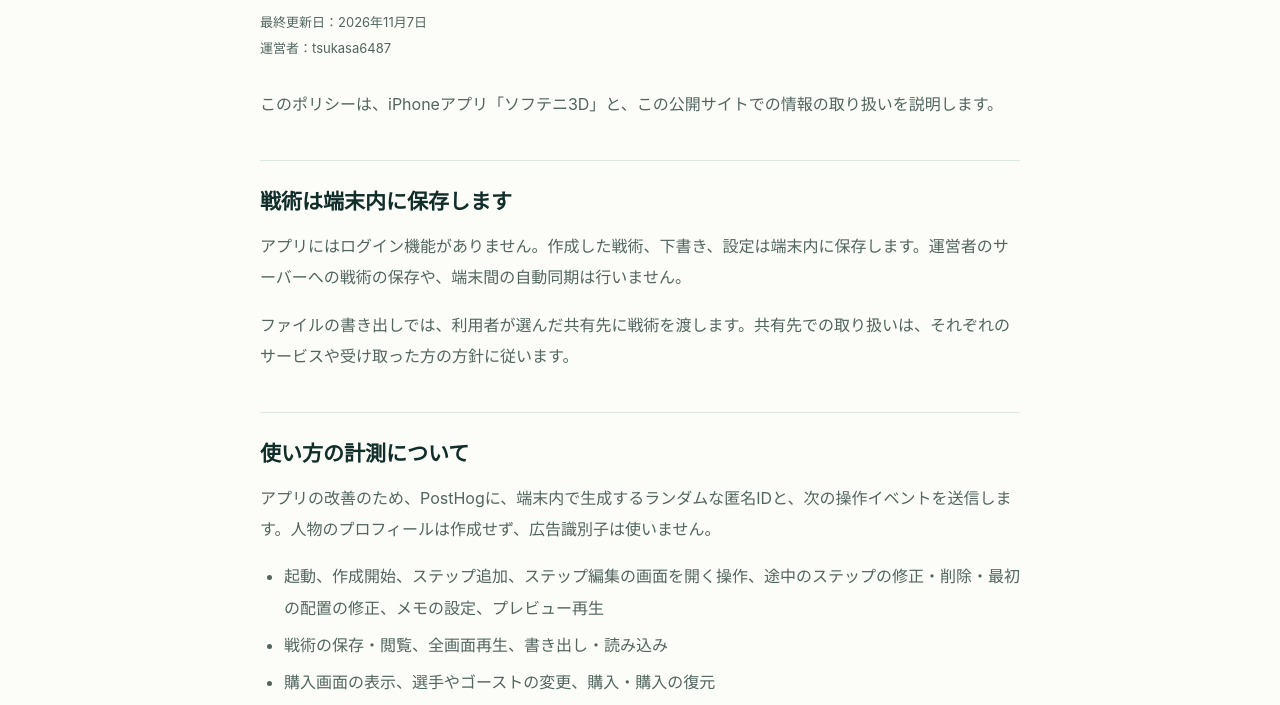
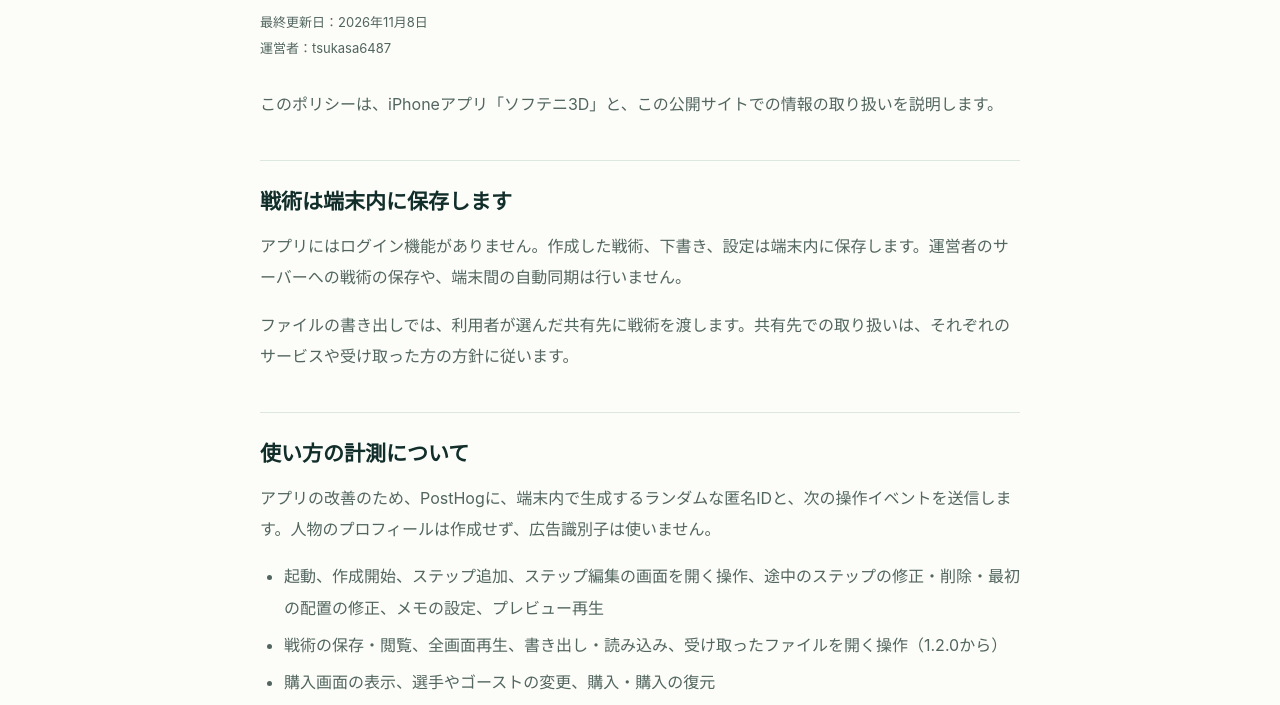
Before and after one commit to tsukasa6487/softeni3d, a plain HTML site: page privacy.html in a window 1280 px wide. Shown: the part 247-952 px from the top of the page. Drawn offline with Linux system fonts and the light colour scheme.

Commit message:
docs: disclose received-file opening analytics for 1.2.0

```diff
--- a/privacy.html
+++ b/privacy.html
@@ -1,10 +1,10 @@
 <!doctype html>
 <html lang="ja"><head><meta charset="utf-8"><meta name="viewport" content="width=device-width,initial-scale=1"><title>プライバシーポリシー — ソフテニ3D</title><meta name="description" content="ソフテニ3Dでの端末内保存、利用状況の計測、エラー収集、計測停止とお問い合わせについて。"><link rel="stylesheet" href="./styles.css"></head>
 <body><a class="skip" href="#main">本文へ移動</a><header><div class="wrap nav"><a class="brand" href="./">ソフテニ3D</a><nav aria-label="メインナビゲーション"><a href="./support.html">サポート</a><a href="./privacy.html" aria-current="page">プライバシー</a></nav></div></header>
-<main id="main" class="wrap"><article class="document"><p class="eyebrow">PRIVACY POLICY</p><h1>プライバシーポリシー</h1><p class="meta">最終更新日：2026年11月7日<br>運営者：tsukasa6487</p>
+<main id="main" class="wrap"><article class="document"><p class="eyebrow">PRIVACY POLICY</p><h1>プライバシーポリシー</h1><p class="meta">最終更新日：2026年11月8日<br>運営者：tsukasa6487</p>
 <p>このポリシーは、iPhoneアプリ「ソフテニ3D」と、この公開サイトでの情報の取り扱いを説明します。</p>
 <h2>戦術は端末内に保存します</h2><p>アプリにはログイン機能がありません。作成した戦術、下書き、設定は端末内に保存します。運営者のサーバーへの戦術の保存や、端末間の自動同期は行いません。</p><p>ファイルの書き出しでは、利用者が選んだ共有先に戦術を渡します。共有先での取り扱いは、それぞれのサービスや受け取った方の方針に従います。</p>
-<h2>使い方の計測について</h2><p>アプリの改善のため、PostHogに、端末内で生成するランダムな匿名IDと、次の操作イベントを送信します。人物のプロフィールは作成せず、広告識別子は使いません。</p><ul><li>起動、作成開始、ステップ追加、ステップ編集の画面を開く操作、途中のステップの修正・削除・最初の配置の修正、メモの設定、プレビュー再生</li><li>戦術の保存・閲覧、全画面再生、書き出し・読み込み</li><li>購入画面の表示、選手やゴーストの変更、購入・購入の復元</li></ul><p>操作の種類、ステップ編集の画面を開いた場所（パネル・プレビュー）、フォア・バックの打点への移動か、途中に差し込んだステップか、ステップ数、保存数、上書きかどうか、テンプレートから作ったかどうかなど、決められた属性だけを送ります。戦術の名前、メモの本文、選手やボールの座標は送りません。自動の画面・操作収集、セッション録画、IPアドレスによる位置の推定は行いません。</p><p>匿名IDは、そのアプリでの操作を結び付けるために使います。匿名であっても、同じIDの操作を関連付けられる情報として取り扱います。</p>
+<h2>使い方の計測について</h2><p>アプリの改善のため、PostHogに、端末内で生成するランダムな匿名IDと、次の操作イベントを送信します。人物のプロフィールは作成せず、広告識別子は使いません。</p><ul><li>起動、作成開始、ステップ追加、ステップ編集の画面を開く操作、途中のステップの修正・削除・最初の配置の修正、メモの設定、プレビュー再生</li><li>戦術の保存・閲覧、全画面再生、書き出し・読み込み、受け取ったファイルを開く操作（1.2.0から）</li><li>購入画面の表示、選手やゴーストの変更、購入・購入の復元</li></ul><p>操作の種類、ステップ編集の画面を開いた場所（パネル・プレビュー）、フォア・バックの打点への移動か、途中に差し込んだステップか、ステップ数、保存数、上書きかどうか、テンプレートから作ったかどうか、読み込みの入口（一覧・受け取ったファイルの保存。1.2.0から）など、決められた属性だけを送ります。戦術の名前、メモの本文、選手やボールの座標、受け取ったファイルの名前・URL・中身は送りません。自動の画面・操作収集、セッション録画、IPアドレスによる位置の推定は行いません。</p><p>匿名IDは、そのアプリでの操作を結び付けるために使います。匿名であっても、同じIDの操作を関連付けられる情報として取り扱います。</p>
 <h2>クラッシュとエラーについて</h2><p>不具合の調査と安定性の改善のため、Sentryにクラッシュ・エラー情報を送信します。コード上の発生箇所、アプリのバージョンなどの技術的な診断情報が含まれます。ネイティブのクラッシュには、OSや端末の種類など、SDKが付ける診断情報が含まれる場合があります。また、Sentryが端末内で生成・保存するインストール単位の匿名IDが付き、同じインストールの診断情報を関連付けます。このIDは、操作の計測に使うPostHogの匿名IDとは別のものです。</p><p>個人情報を送信しない設定を使い、JavaScriptエラーからはエラー本文、ユーザー情報、リクエスト情報、追加情報、ローカル変数を取り除きます。画面の画像・録画・画面構造、操作履歴、ログ、性能・セッション計測は収集しません。</p>
 <h2>計測を停止するには</h2><p>アプリのホーム右上の「設定」→「プライバシー」にある<strong>「使い方とエラーの情報を送る」</strong>をオフにすると、PostHogとSentryへの送信を停止します。設定は端末内に保存し、再起動後も保持します。初期設定はオンです。</p><p>オフにしても、戦術の作成・再生・保存や購入済み機能は使えます。戦術と下書きの削除を目的とする設定ではありません。</p>
 <h2>送信先と保存地域</h2><div class="table-wrap"><table><thead><tr><th scope="col">サービス</th><th scope="col">目的</th><th scope="col">保存地域</th></tr></thead><tbody><tr><td><a href="https://posthog.com/privacy">PostHog</a></td><td>匿名の利用状況分析</td><td>米国（US Cloud）</td></tr><tr><td><a href="https://sentry.io/privacy/">Sentry</a></td><td>クラッシュ・エラーの調査</td><td>米国（USリージョン）</td></tr></tbody></table></div><p>両サービスでIPアドレスを保存しない設定を使います。計測・診断情報の保存と削除は、各サービスで設定されている保持条件に従います。取り扱いについてのご相談は、下記の問い合わせ先へご連絡ください。計測情報は匿名のため、個別のデータを特定できない場合があります。</p>
```
Also changed, not shown: 1 other file.
